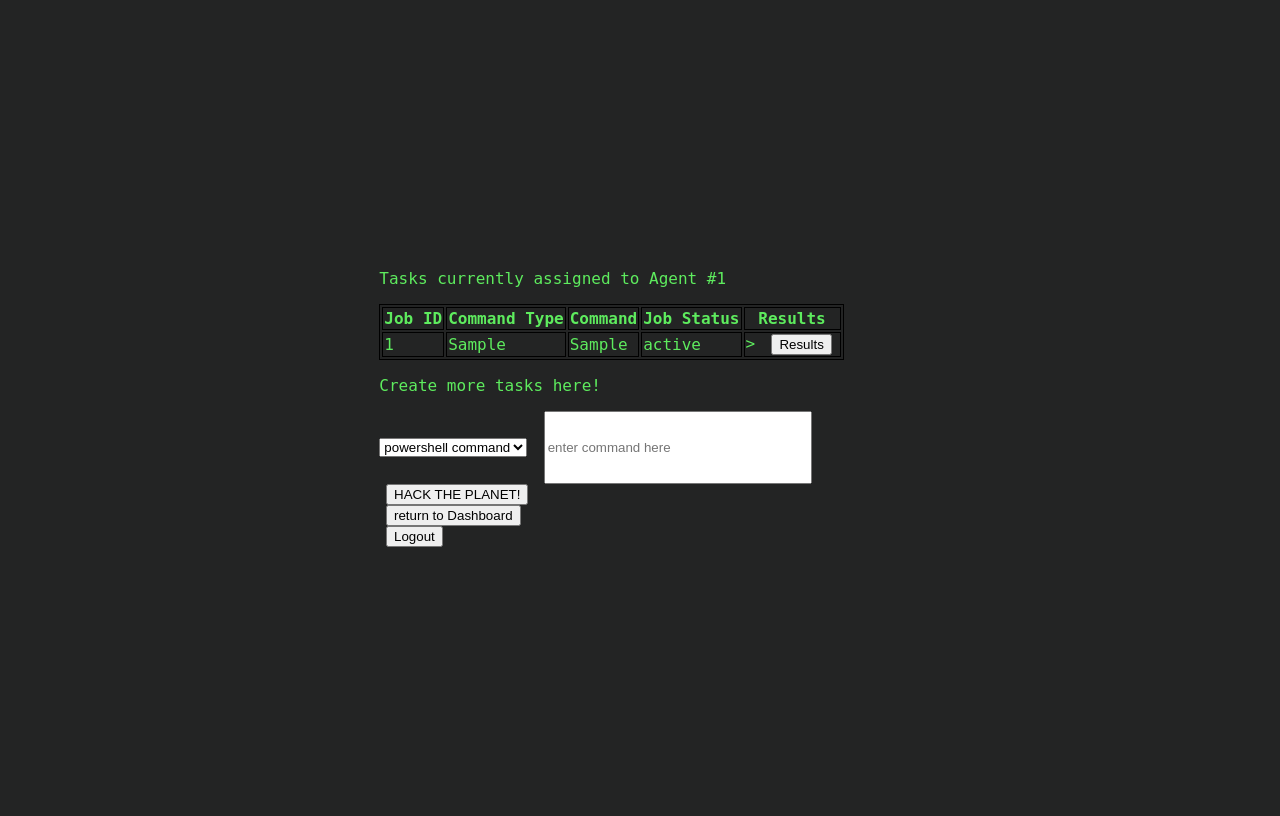
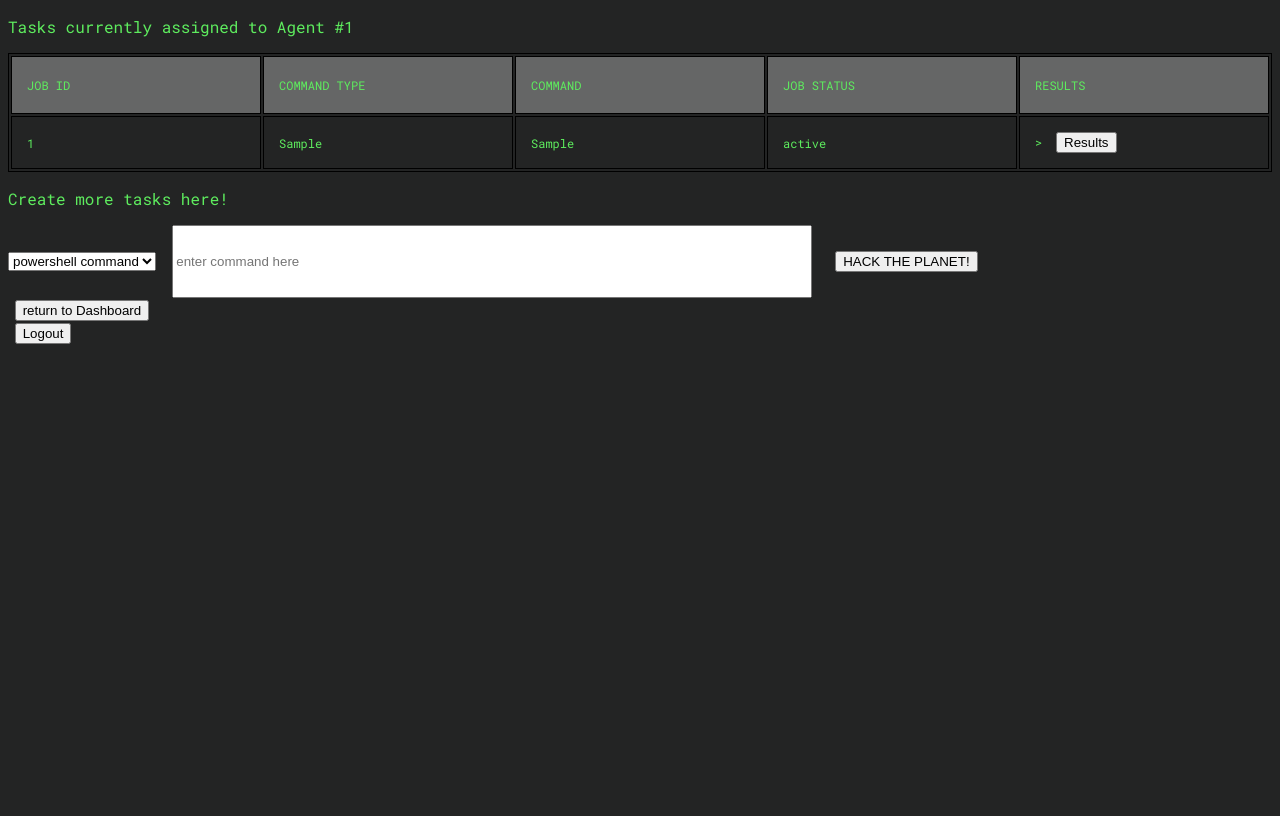
Before and after one commit to Waynel65/C2_Engineering_Project, a Flask app: template C2/templates/operation.html in a window 1280 px wide. Before the commit the page ends 547 px from the top, so only its background shows below. Run offline with Flask 2, Linux system fonts and the light colour scheme; tables that the repository leaves empty hold one stand-in row (values such as "Sample post"); the template is opened without the code that fills it: values that come from a table or form of the project are taken from there, most other values are stand-ins (such as "Sample title", 1, 10 or a date in 2020).

Commit message:
operation page css in progress

```diff
--- a/C2/templates/operation.html
+++ b/C2/templates/operation.html
@@ -1,7 +1,10 @@
 <!DOCTYPE html>
 <html lang="en">
     <head>
-        <link rel="stylesheet" href="../static/css/login.css">
+        <link rel="stylesheet" href="../static/css/dashboard.css">
+        <link rel="preconnect" href="https://fonts.googleapis.com">
+        <link rel="preconnect" href="https://fonts.gstatic.com" crossorigin>
+        <link href="https://fonts.googleapis.com/css2?family=Roboto+Mono&display=swap" rel="stylesheet">
         <meta charset="UTF-8">
         <title>Operation</title>
     </head>
```
